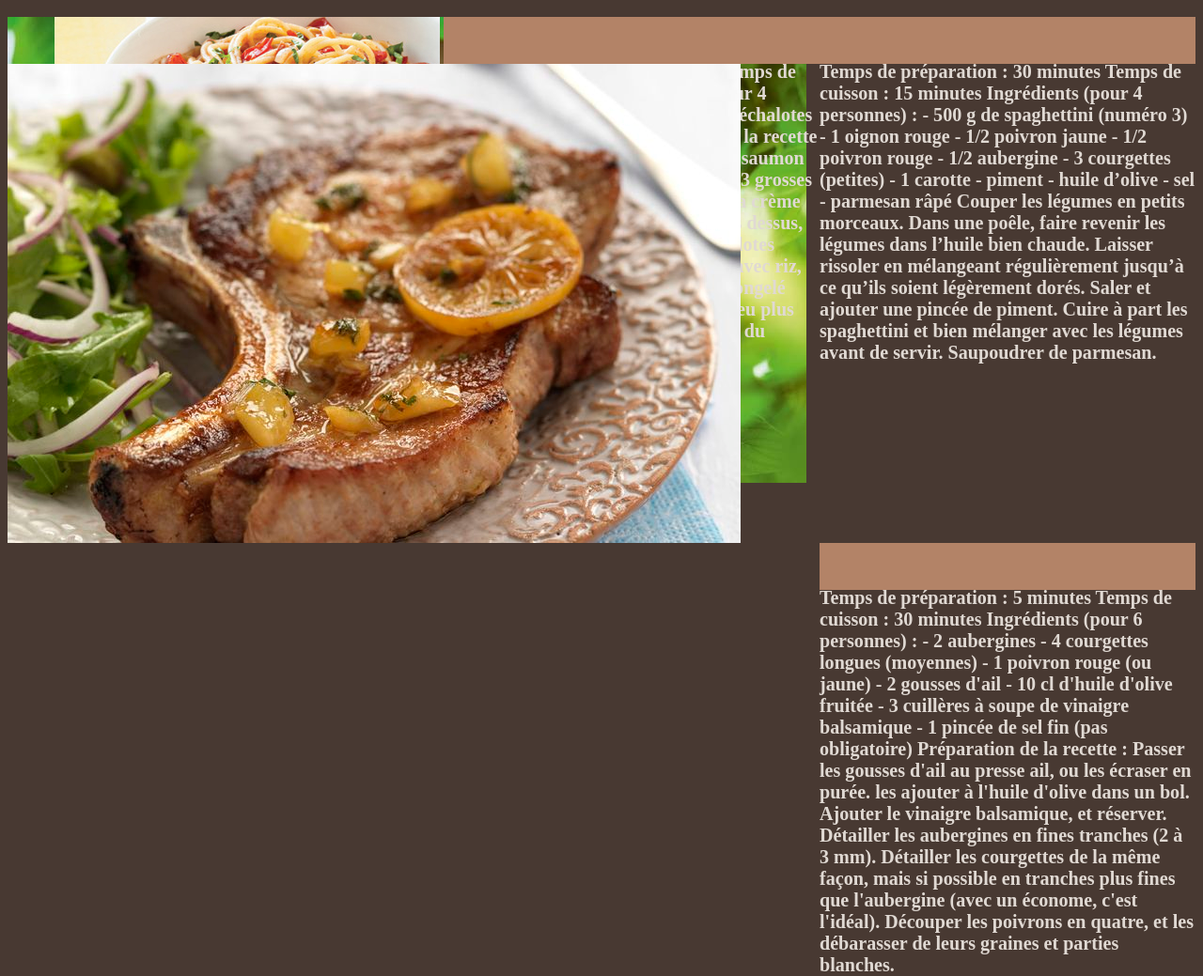
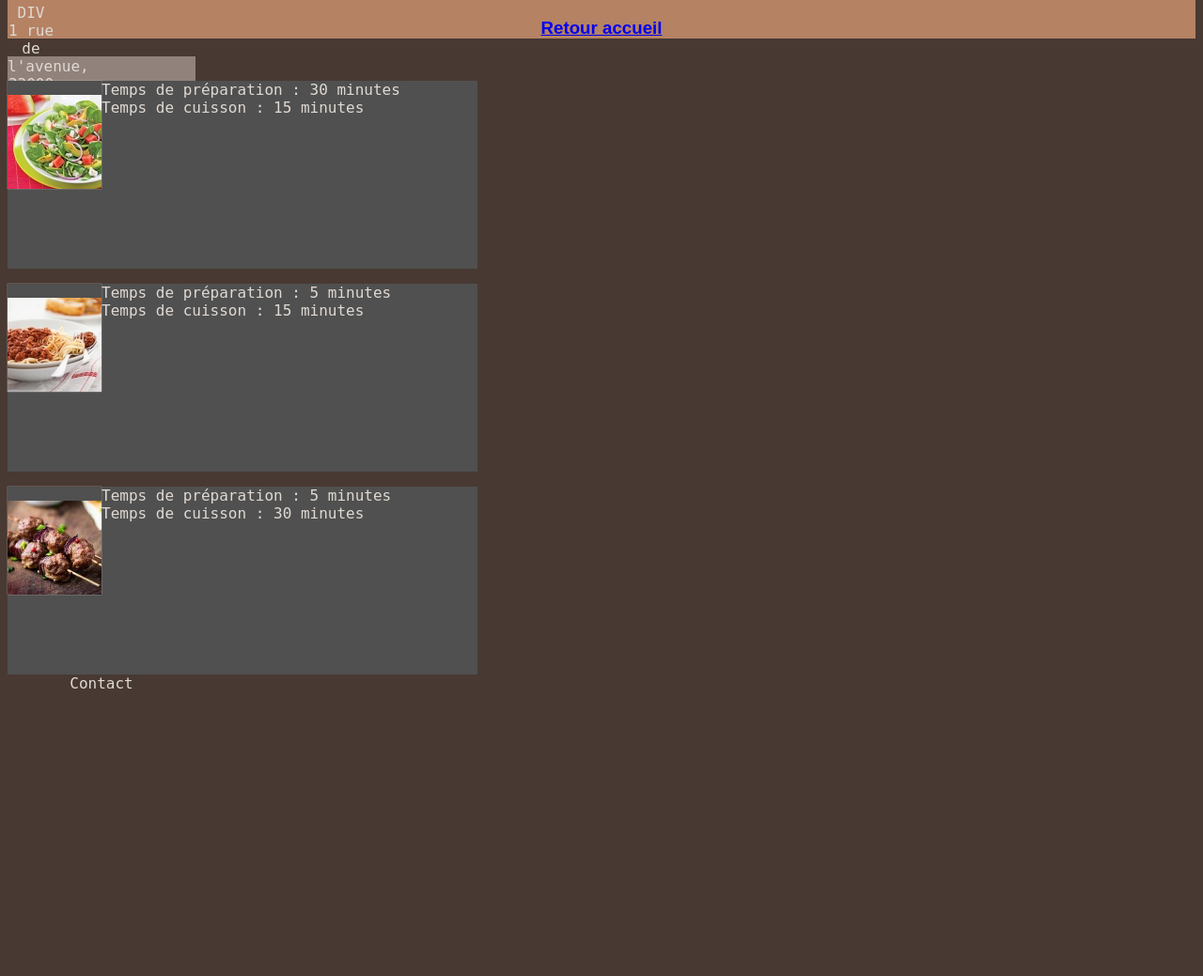
Before and after one commit to wrung/restaurant_la_div, a PHP site: page /recipes.php in a window 1280 px wide. Shown: the part 89-1128 px from the top of the page at 94% size. After the commit the page ends 822 px from the top, so only its background shows below. Run offline with PHP 8.4, Linux system fonts and the light colour scheme.

Commit message:
changement images

```diff
--- a/recipes.php
+++ b/recipes.php
@@ -10,109 +10,155 @@
 
 <style>
 body{
-	background-color: #483932 ;
+	font-family: sans-serif;
+	font-family: monospace, monospace;
+	background-color: #483932;
+}
+#page{
+	width: 1000px;
+	height: 500px;
+
 }
 header{
 	color: #E0D9D3;
-	background-image: url(http://images.marmitoncdn.org/recipephotos/multiphoto/a7/a759f44d-4bf7-48bc-9999-4535cde1223e_normal.jpg);
-	background-repeat: no-repeat;
 	text-align: center;
+	padding-top: 10px;
+	background-color: #B58264;
+	display: block;
+
 }
- #article{
 
+.header .bandeau{
+ width: 500px;
+ height: 50px;
+ background-color: #B58264;
+ display: block;
+
+}
+.adress{
 	width: 50px;
 	height: 50px;
 	float: left;
+}
+.contenu{
+	 width: 100%;
+	 height: auto;
+	 padding-top: 10px;
+	 display: block;
+
+}
+.article1{
+     width: 500px;
+	 height: 200px;
+	 color: #E0D9D3;
+	 background-color: #505050;
+	 text-align: justify;
+	 display: block;
+}
+.article2{
+     width: 500px;
+	 height: 200px;
+	 color: #E0D9D3;
+	 background-color: #505050;
+	 text-align: justify;
+	 display: block;
+}
+.article3{
+     width: 500px;
+	 height: 200px;
+	 color: #E0D9D3;
+	 background-color: #505050;
+	 text-align: justify;
+	 display: block;
+}
+img{
+ 	width: 100px;
+ 	height: 100px;
+ 	float: left;
+ 	margin: 0 ,auto;
+ 	box-shadow: 0px 0px 1px;
+ 	padding-top: 15px;
+
+ }
+text{
+ 	width: auto;
+ 	height: auto;
+ 	font-size: 10px;
+ 	margin: 0 0 10px 10px;
+ 	padding-top: 10px;
+
 
 
 }
- #aside{
- 	width: 400px;
- 	height: 50px;
- 	font-size: 30px;
- 	float: right;
- 	background-color: #B38367;
+footer{
+	background-color: #91827B;
+	width: 200px;
+	height: 100px;
 	color: #E0D9D3;
- 	f
+	text-align: center;
+}
+.h3{
+	color: #E0D9D3;
+}
+.h4{
+	color: #483932;
+}
+h1 {
+	color: white;
 }
 
 </style>
 </head>
 <body>
 		<header>
-<h1>Les nouvelles recettes du chef<h1>
+		<div class="bandeau">
+		   <div class="adress"><p>Restaurant LA DIV<br>
+			1 rue de l'avenue, 33000 Bordeaux<br>
+			01 23 45 67 89
+		   </div>
+			<h1>Les nouvelles recettes du chef<h1></p>
 			<h3><a href="index.php">Retour accueil</a><h3>
+		</div>
 		</header>
+<div class="page">
+	<div class="contenu">
+		<div class="article1">
+					<div class="img" ><img src="assets/img/salade.jpg" alt="recette 1">
+						<div class="text">
+							<p>
+							Temps de préparation : 30 minutes<br>
+							Temps de cuisson : 15 minutes<br>
 
-<section class="container">
-<div id="article" ><img src="assets/img/salade.jpg" alt="recette 1"></div>
-<div id="aside">
-<p><h6>
-Temps de préparation : 30 minutes
-Temps de cuisson : 15 minutes
-
-Ingrédients (pour 4 personnes) :
-- 500 g de spaghettini (numéro 3)
-- 1 oignon rouge
-- 1/2 poivron jaune
-- 1/2 poivron rouge
-- 1/2 aubergine
-- 3 courgettes (petites)
-- 1 carotte
-- piment
-- huile d’olive
-- sel
-- parmesan râpé
-Couper les légumes en petits morceaux. Dans une poêle, faire revenir les légumes dans l’huile bien chaude.
-Laisser rissoler en mélangeant régulièrement jusqu’à ce qu’ils soient légèrement dorés. Saler et ajouter une pincée de piment.
-Cuire à part les spaghettini et bien mélanger avec les légumes avant de servir. Saupoudrer de parmesan.<h6></p></div>
-
-
-
-<div id="article" ><img src="assets/img/spaguettis.jpg" alt="recette 2"></div>
-<div id="aside">
-<p><h6>Temps de préparation : 5 minutes
-Temps de cuisson : 15 minutes
-
-Ingrédients (pour 4 Personnes) :
-- 4 pavés de saumon
-- 3 échalotes
-- 20 cl de soja cuisine
-
-Préparation de la recette :
-
-Allumer le four à 180°C, déposer le saumon dans un plat allant au four, éplucher 3 grosses échalotes (cuisses de poulet).
-Étaler la crème sur le poisson, parsemer les échalotes dessus, saler, mettre au four. Quand les échalotes brunissent le poisson est cuit, servir avec riz, pommes vapeur.
-En cas de poisson congelé mettre le four à 150°C. Cuisson un peu plus longue pour assurer la décongélation du poisson.
-Boisson conseillée :<h6></p></div>
-<div id="" ="article"> <img src="assets/img/viandegrillée.jpg" alt="recette 3"></div>
-<div id="aside"><h6>
-<p>Temps de préparation : 5 minutes
-Temps de cuisson : 30 minutes
-
-Ingrédients (pour 6 personnes) :
-- 2 aubergines
-- 4 courgettes longues (moyennes)
-- 1 poivron rouge (ou jaune)
-- 2 gousses d'ail
-- 10 cl d'huile d'olive fruitée
-- 3 cuillères à soupe de vinaigre balsamique
-- 1 pincée de sel fin (pas obligatoire)
-
-Préparation de la recette :
-
-Passer les gousses d'ail au presse ail, ou les écraser en purée.
-les ajouter à l'huile d'olive dans un bol.
-Ajouter le vinaigre balsamique, et réserver.
-Détailler les aubergines en fines tranches (2 à 3 mm).
-Détailler les courgettes de la même façon, mais si possible en tranches plus fines que l'aubergine (avec un économe, c'est l'idéal).
-Découper les poivrons en quatre, et les débarasser de leurs graines et parties blanches.<h6></p>
+							</p>
 							</div>
 					</div>
-</section>
+		</div>
+	<div class="article2">
+		<div class="img" ><img src="assets/img/spaguettis.jpg" alt="recette 2">
+					<div class="text">
+							<p>Temps de préparation : 5 minutes<br>
+							Temps de cuisson : 15 minutes<br>
 
+							</p>
+					</div>
+		</div>
+	</div>
+	<div class="article2">
+		<div class="img"><img src="assets/img/viandegrillée.jpg" alt="recette 3">
+					<div div class="text"><p>
+							Temps de préparation : 5 minutes<br>
+							Temps de cuisson : 30 minutes<br>
+
+							</p>
+					</div>
+		</div>
+	</div>
+	</div>
+</div>
 <footer>
+	<div class="decouverte"><p>Contact<p>
 
+	</div>
 </footer>
 
 
@@ -143,5 +189,4 @@
 
 
 </body>
-
 </html>
```
Also changed, not shown: assets/img/salade.jpg, assets/img/spaguettis.jpg, assets/img/viandegrillée.jpg. Lines whose indentation alone changed are shown as unchanged.
